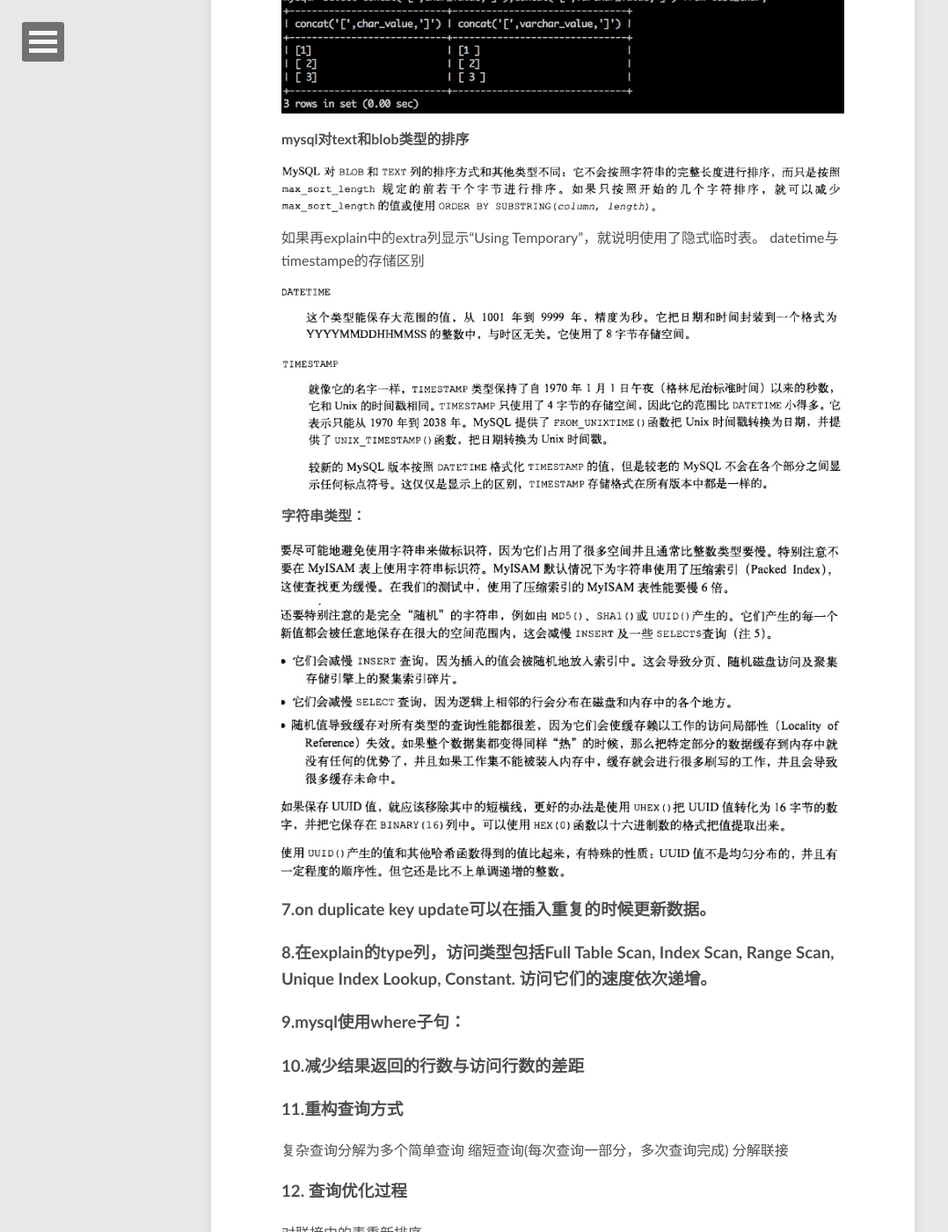
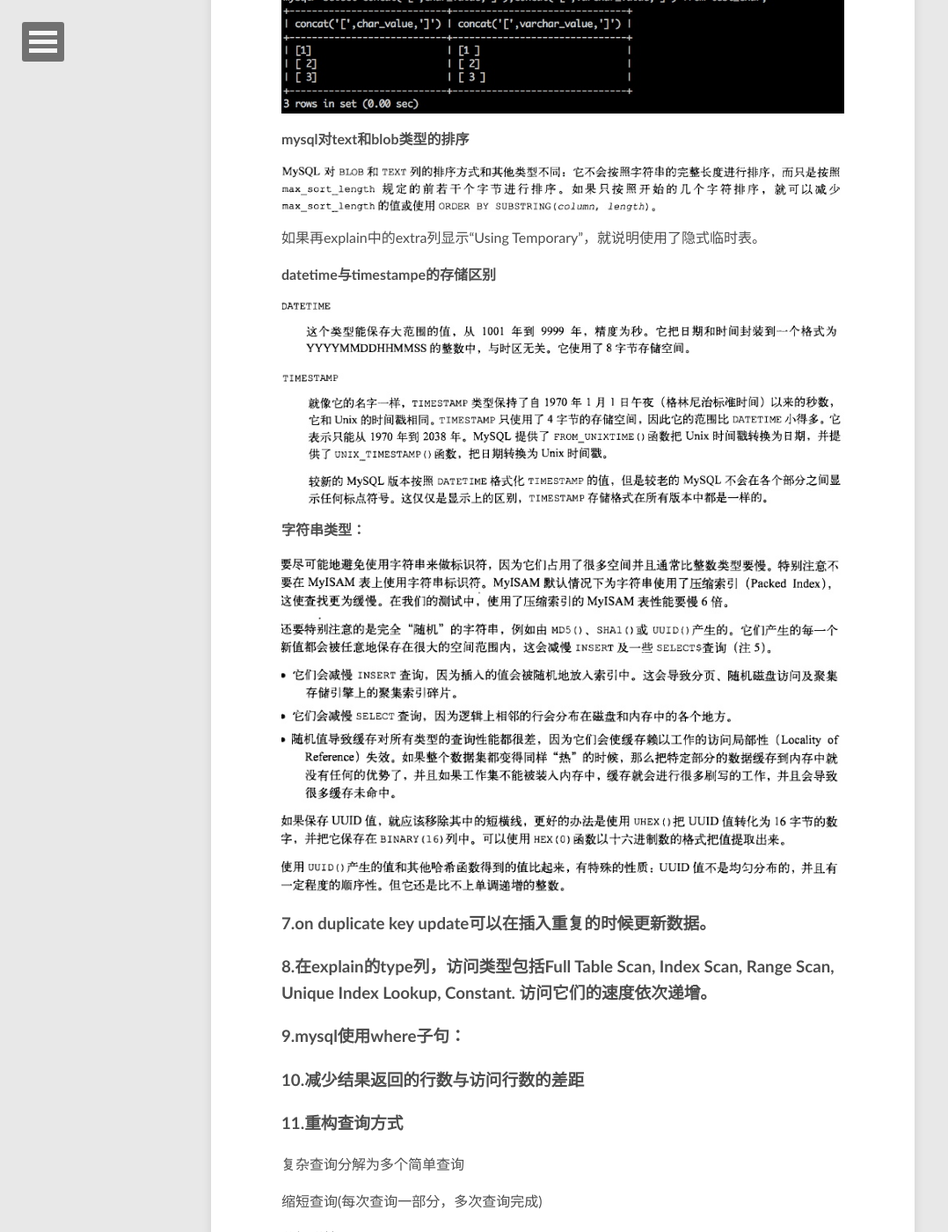
Before and after one commit to lichengwu/lichengwu.github.com, a Jekyll site: the page built from _posts/database/2012-12-22-mysql-note.md, in a window 1280 px wide and 1400 px high, scrolled down 2586 px. Shown: the whole window at 88% size, without its empty margins (0-1078 px from the left). Built offline with Jekyll 4.4.1, drawn with Linux system fonts in a browser that asks for light colours; comment, search, counter and statistics services are not loaded.

Commit message:
格式优化

```diff
--- a/_posts/database/2012-12-22-mysql-note.md
+++ b/_posts/database/2012-12-22-mysql-note.md
@@ -71,7 +71,8 @@ mysql定义整数的宽度对于大多数应用程序使没有意义的，如int
 ![image](http://blog.lichengwu.cn/images/database/text_blog.png)
 
 如果再explain中的extra列显示“Using Temporary”，就说明使用了隐式临时表。
-datetime与timestampe的存储区别
+
+**datetime与timestampe的存储区别**
 
 ![image](http://blog.lichengwu.cn/images/database/datetime.png)
 
@@ -89,10 +90,12 @@ datetime与timestampe的存储区别
 
 ### 10.减少结果返回的行数与访问行数的差距
 
-###11.重构查询方式
+### 11.重构查询方式
 
 复杂查询分解为多个简单查询
+
 缩短查询(每次查询一部分，多次查询完成)
+
 分解联接
 
 ### 12. 查询优化过程
```
